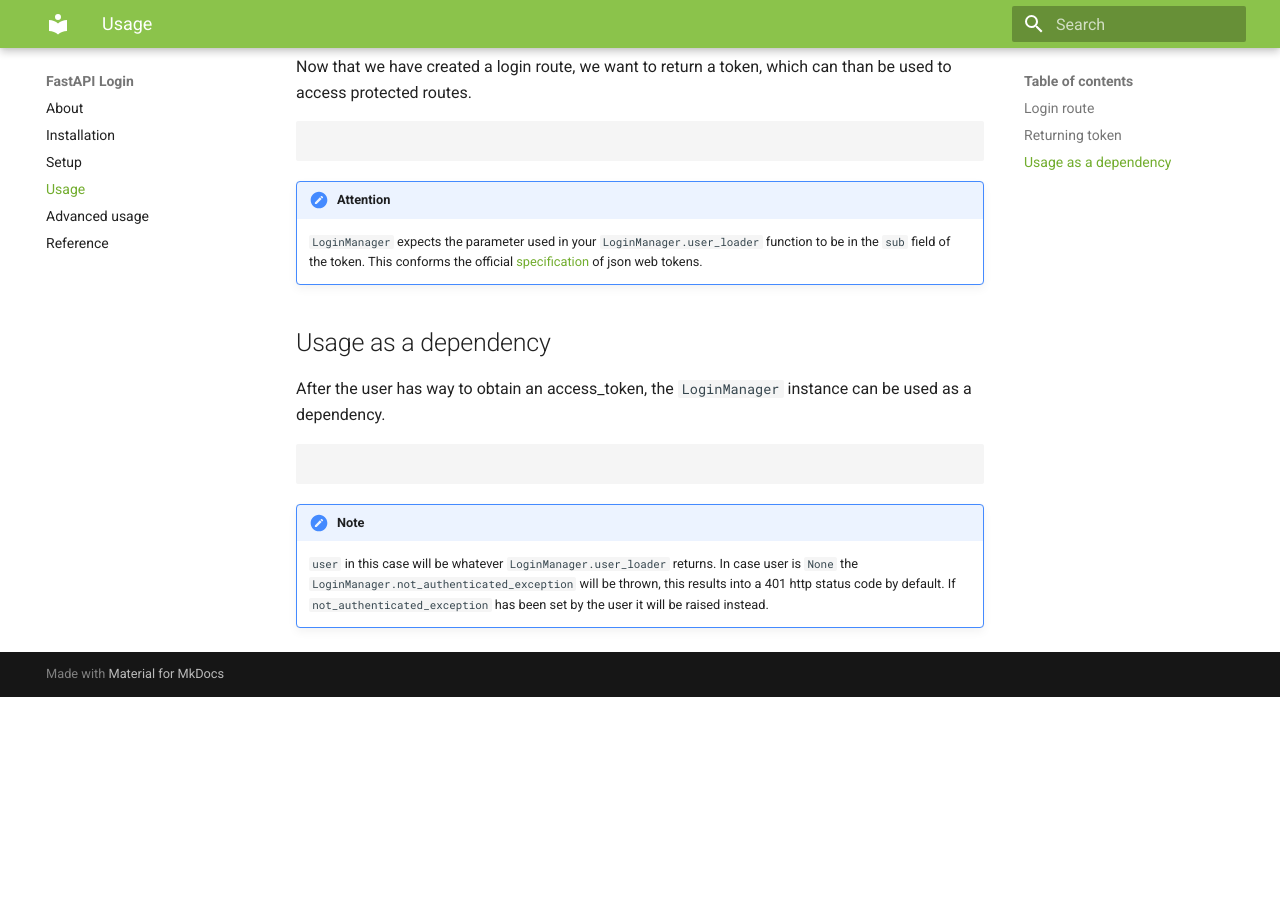
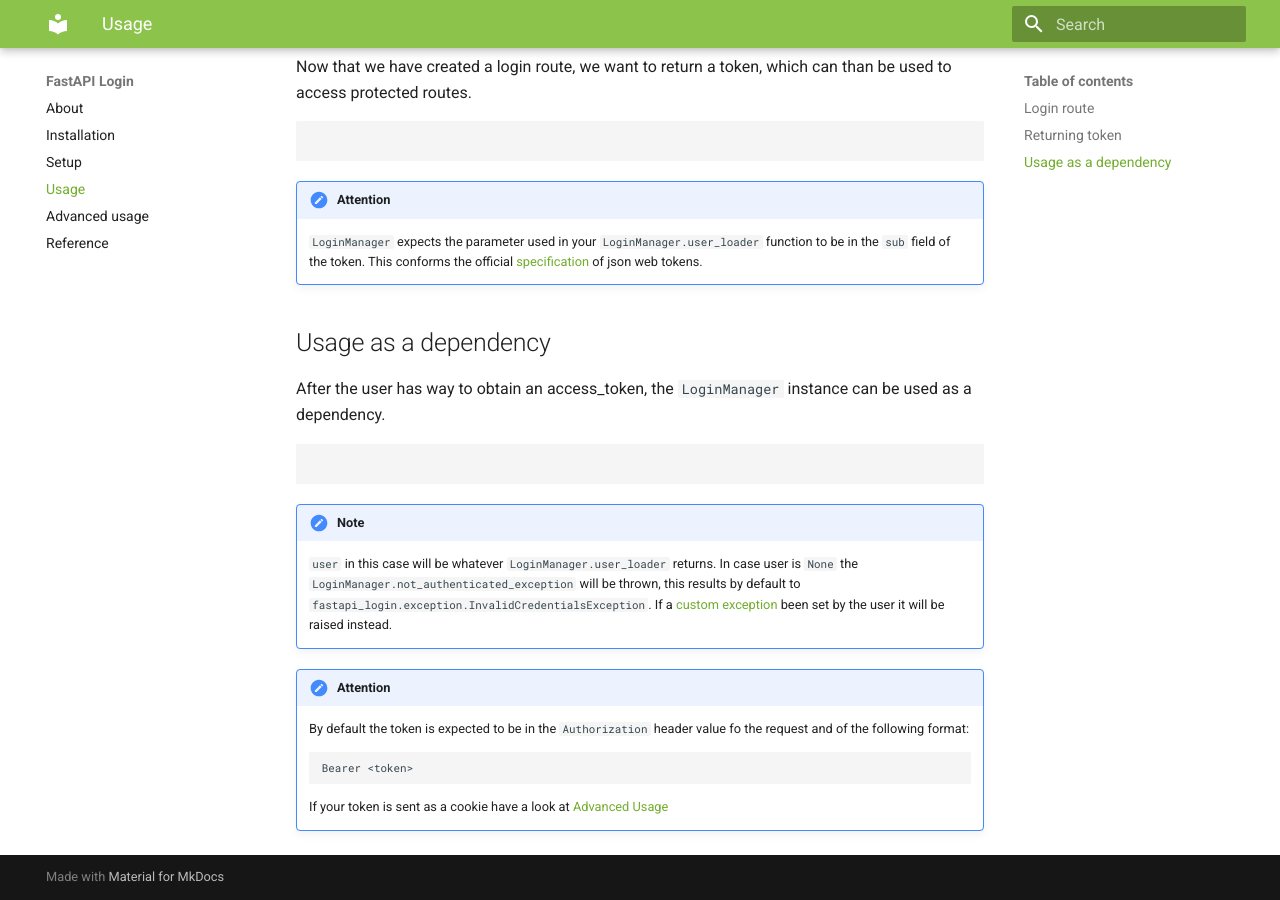
Before and after one commit to MushroomMaula/fastapi_login, an MkDocs documentation site: the page built from docs/usage.md, in a window 1280 px wide and 900 px high, scrolled down 539 px. Built offline with MkDocs 1.6.1 and Material for MkDocs 9.7.7, drawn with Linux system fonts in a browser that asks for light colours; before the commit the page ends 1236 px from its top, so only the background shows below that.

Commit message:
Improve documentation

`````diff
--- a/docs/usage.md
+++ b/docs/usage.md
@@ -33,6 +33,15 @@ can be used as a dependency.
 !!! note
     ``user`` in this case will be whatever ``LoginManager.user_loader`` returns.
     In case user is ``None`` the `LoginManager.not_authenticated_exception`
-    will be thrown, this results into a 401 http status code by default.
-    If ```not_authenticated_exception``` has been set by the user it will be
+    will be thrown, this results by default to
+    `fastapi_login.exception.InvalidCredentialsException`.
+    If a [custom exception](advanced_usage.md#exception-handling) been set by the user it will be
     raised instead.
+
+!!! attention
+    By default the token is expected to be in the ``Authorization`` header
+    value fo the request and of the following format:
+    ````
+    Bearer <token>
+    ````
+    If your token is sent as a cookie have a look at [Advanced Usage](http://127.0.0.1:8000/advanced_usage.html#cookies)
`````
